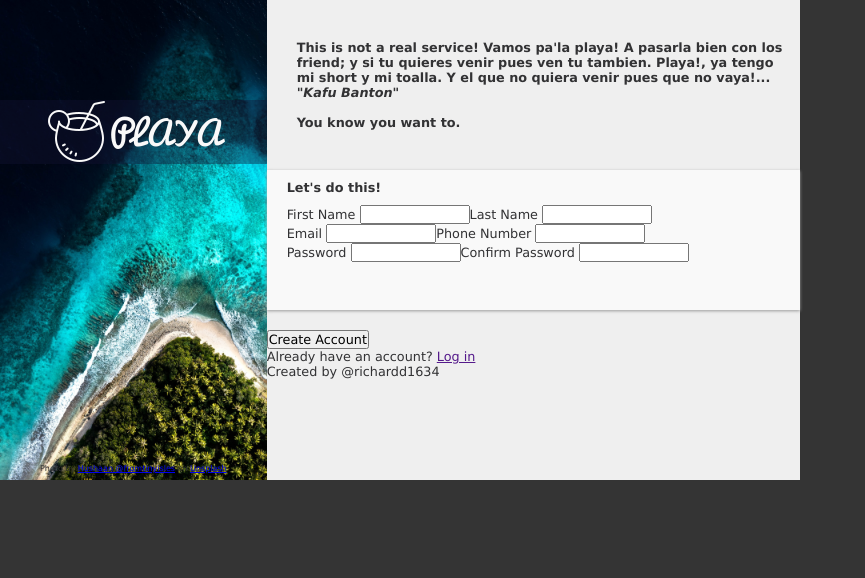
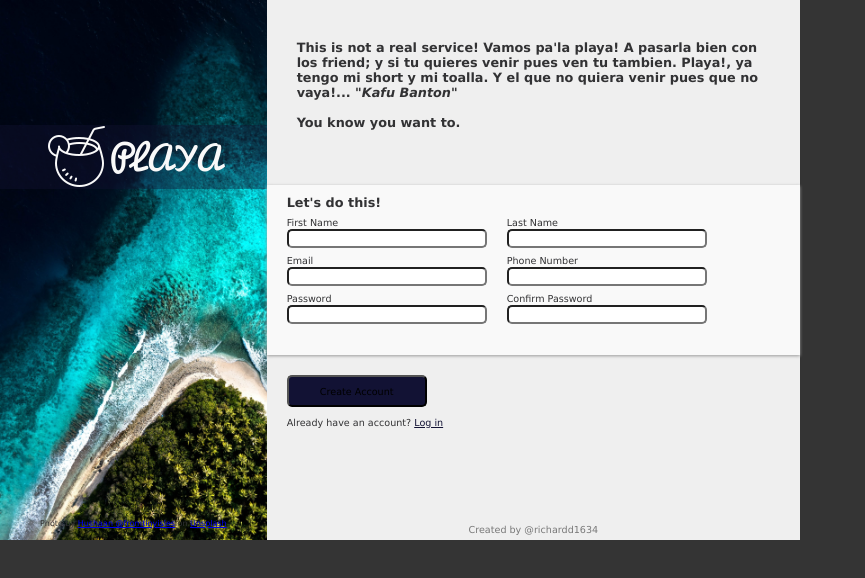
Before and after one commit to richardd1634/sign-up-form, a plain HTML site: page index.html in a window 1280 px wide. Shown: the whole page, without its empty margins (0-865 px from the left). Drawn offline with Linux system fonts and the light colour scheme.

Commit message:
Add more styles in styles.css

```diff
--- a/style.css
+++ b/style.css
@@ -36,8 +36,8 @@ video {
   background-color: #efefef;
   color: #323234;
   font-family: Verdana, Geneva, Tahoma, sans-serif;
-  height: 480px;
-  max-width: 800px;
+  height: 540px;
+  width: 800px;
   display: flex;
 }
 
@@ -52,7 +52,7 @@ video {
   background-color: #12123466;
   display: flex;
   justify-content: center;
-  margin-top: 100px;
+  margin-top: 125px;
   width: 100%;
 }
 
@@ -64,7 +64,7 @@ video {
 
 #photo-artist {
   font-size: 0.5rem;
-  margin: 300px auto;
+  margin: 330px auto;
   text-align: center;
 }
 
@@ -74,8 +74,8 @@ video {
 }
 
 header {
-  height: 170px;
-  padding: 40px 10px 0 30px;
+  height: 185px;
+  padding: 40px 30px 0 30px;
 }
 
 header p {
@@ -89,26 +89,58 @@ header > p > span {
 main {
   background-color: #f9f9f9;
   box-shadow: 0 1px 3px #9a9a9a;
-
-  height: 140px;
+  padding: 10px 20px;
+  height: 170px;
 }
 
 main > p {
   font-weight: 600;
-  padding: 10px 0 10px 20px;
   width: 100%;
 }
 
 #sign-up {
   display: flex;
   flex-wrap: wrap;
-  padding-left: 20px;
 }
 
-input {
-  width: 110px;
+#sign-up div:nth-child(odd) {
+  margin-right: 20px;
+}
+
+#sign-up div {
+  margin-top: 4px;
+  width: 200px;
+}
+
+#sign-up label {
+  font-size: 0.6rem;
+}
+
+#sign-up input {
+  border-radius: 5px;
+  display: block;
+  width: 100%;
 }
 
 footer {
-  padding-top: 20px;
+  font-size: 0.6rem;
+  padding: 20px;
 }
+
+footer > button {
+  background-color: #121234;
+  border-radius: 5px;
+  height: 2rem;
+  margin-bottom: 10px;
+  width: 140px;
+}
+
+footer a {
+  color: #121234;
+}
+
+footer p:last-child {
+  color: #787878;
+  text-align: center;
+  margin-top: 96px;
+}
```
